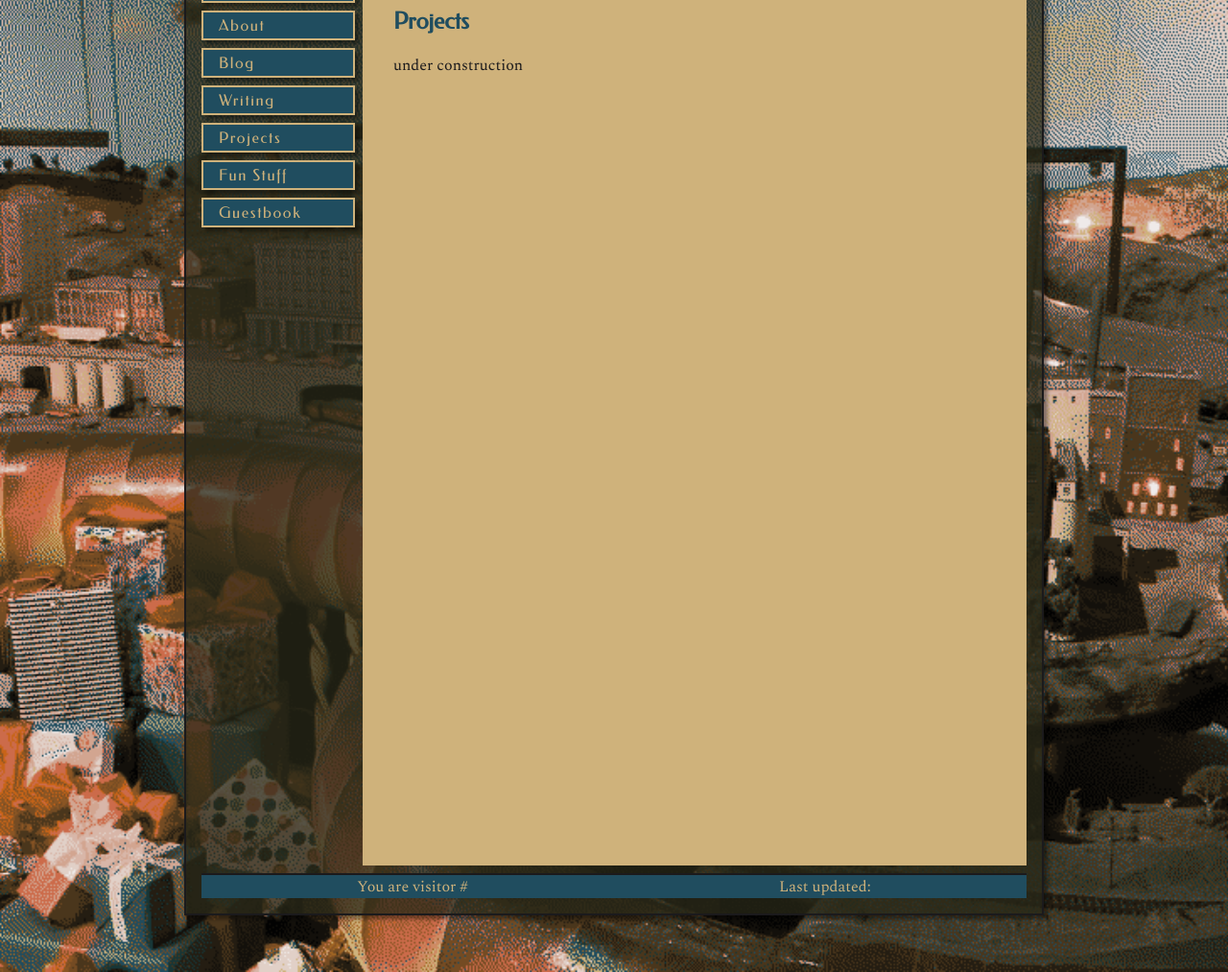
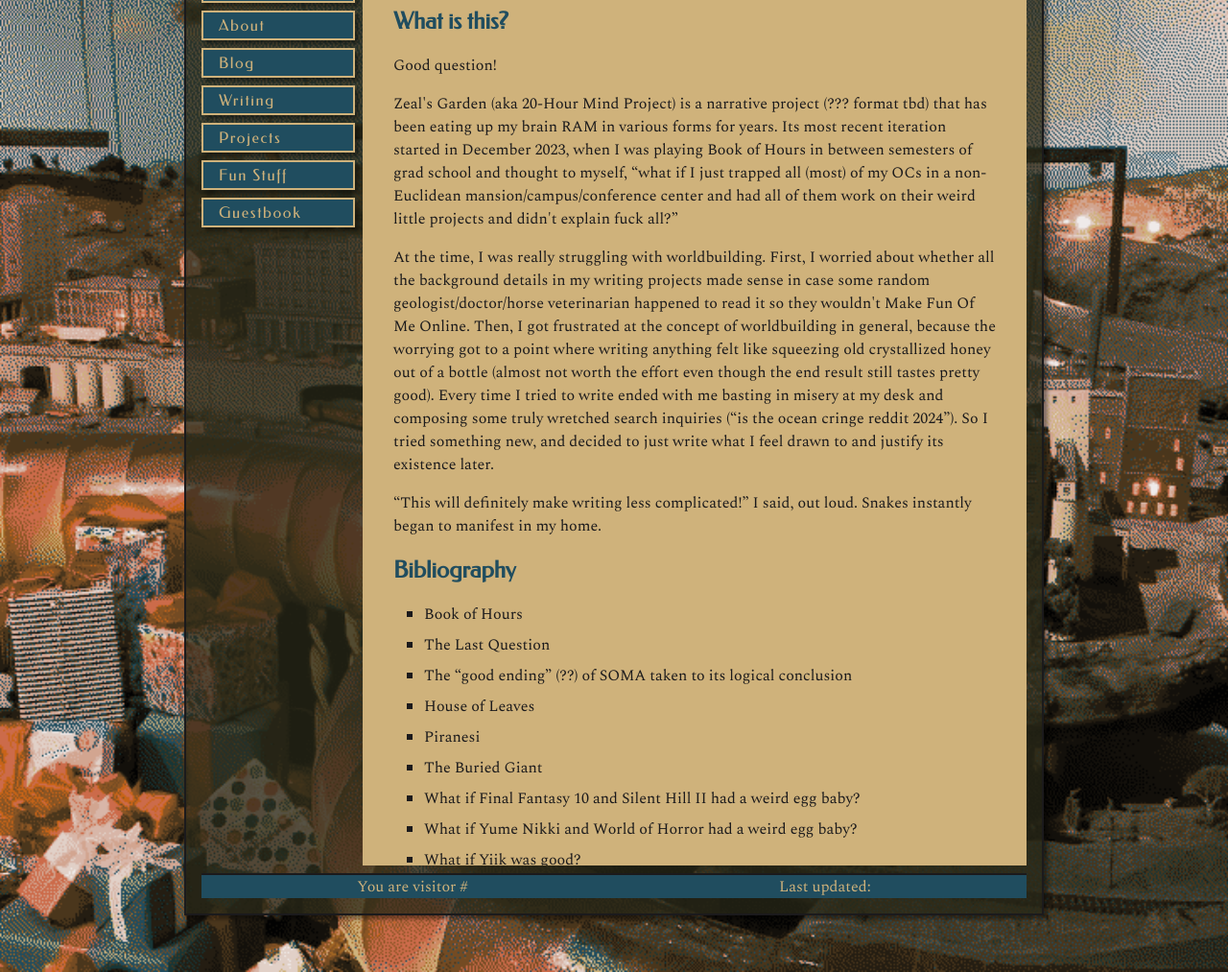
Before and after one commit to crigby0430/latterue, a plain HTML site: page projects.html in a window 1280 px wide and 1184 px high. Shown: the part 171-1184 px from the top of the page at 96% size. Drawn offline with Linux system fonts and the light colour scheme; no server answers.

Commit message:
Updated project page (should probably just change to zeals garden page)

```diff
--- a/projects.html
+++ b/projects.html
@@ -12,7 +12,7 @@
     <div class="container">
 
         <header>
-            <h1 class="header">latterue</h1>
+            <h1 class="header">zeal's garden</h1>
         </header>
 
         <div class="pagecontent">
@@ -30,8 +30,23 @@
             </nav>
 
             <main id="maincontent">
-                <h2>Projects</h2>
-                <p>under construction</p>
+                <h2 id="what-is-this-">What is this?</h2>
+                    <p>Good question!</p>
+                    <p>Zeal's Garden (aka 20-Hour Mind Project) is a narrative project (??? format tbd) that has been eating up my brain RAM in various forms for years. Its most recent iteration started in December 2023, when I was playing Book of Hours in between semesters of grad school and thought to myself, “what if I just trapped all (most) of my OCs in a non-Euclidean mansion/campus/conference center and had all of them work on their weird little projects and didn't explain fuck all?”</p>
+                    <p>At the time, I was really struggling with worldbuilding. First, I worried about whether all the background details in my writing projects made sense in case some random geologist/doctor/horse veterinarian happened to read it so they wouldn't Make Fun Of Me Online. Then, I got frustrated at the concept of worldbuilding in general, because the worrying got to a point where writing anything felt like squeezing old crystallized honey out of a bottle (almost not worth the effort even though the end result still tastes pretty good). Every time I tried to write ended with me basting in misery at my desk and composing some truly wretched search inquiries (“is the ocean cringe reddit 2024”). So I tried something new, and decided to just write what I feel drawn to and justify its existence later.</p>
+                    <p>“This will definitely make writing less complicated!” I said, out loud. Snakes instantly began to manifest in my home.</p>
+                <h2 id="bibliography">Bibliography</h2>
+                    <ul>
+                        <li>Book of Hours</li>
+                        <li>The Last Question</li>
+                        <li>The “good ending” (??) of SOMA taken to its logical conclusion</li>
+                        <li>House of Leaves</li>
+                        <li>Piranesi</li>
+                        <li>The Buried Giant</li>
+                        <li>What if Final Fantasy 10 and Silent Hill II had a weird egg baby?</li>
+                        <li>What if Yume Nikki and World of Horror had a weird egg baby?</li>
+                        <li>What if Yiik was good?</li>
+                    </ul>
             </main>
 
         </div>
```
